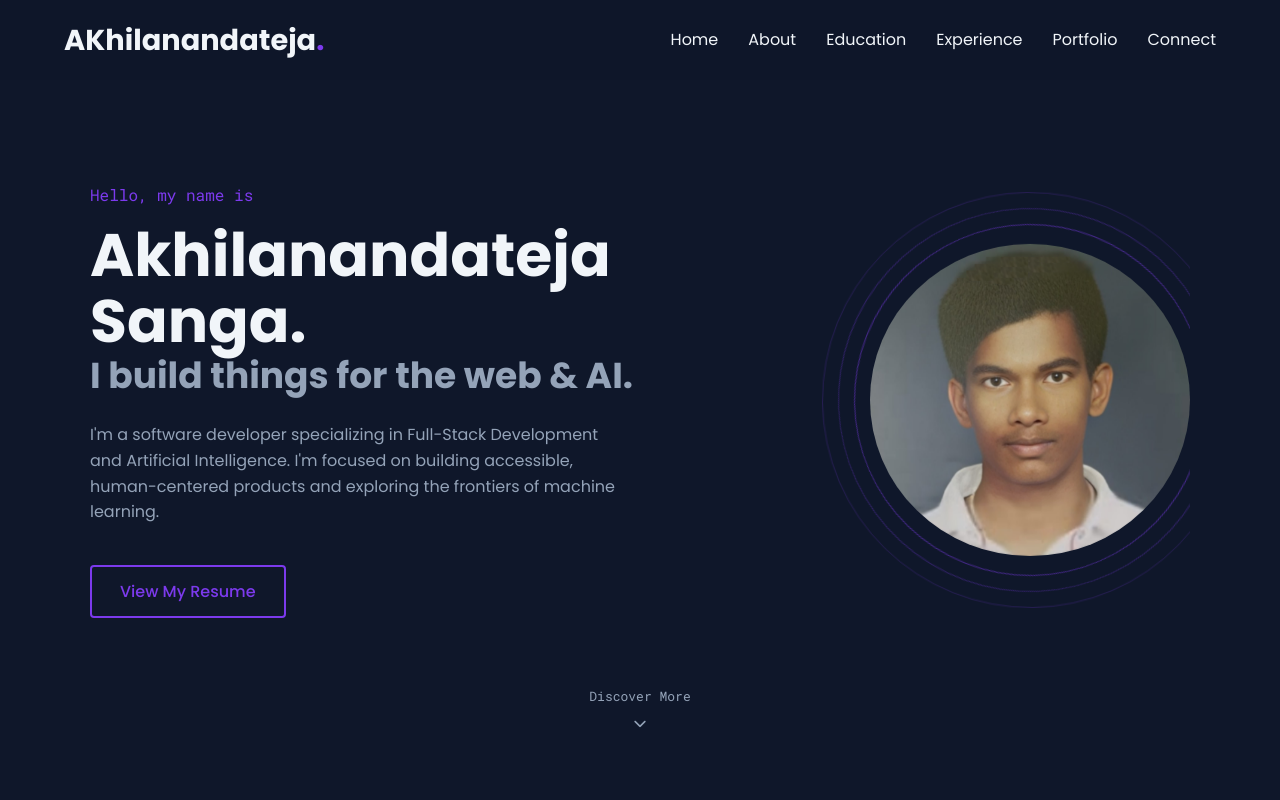
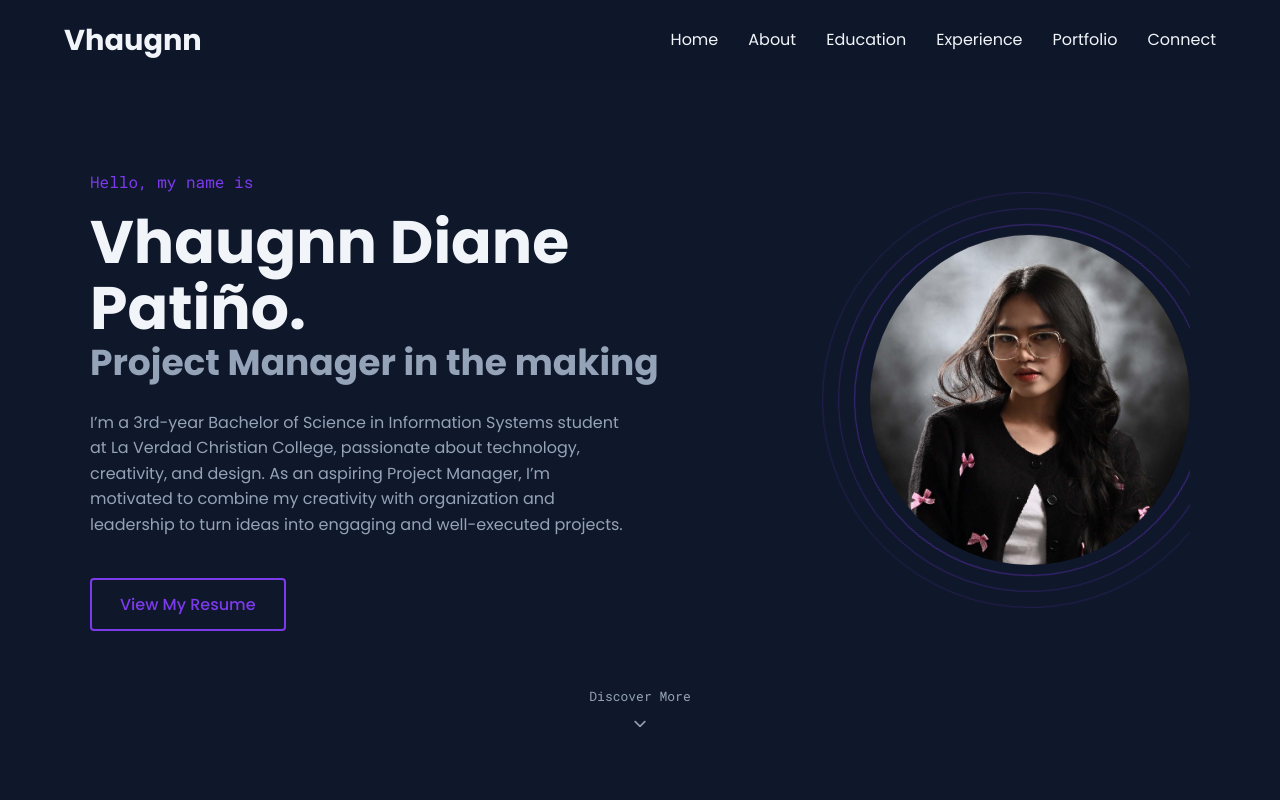
Before and after one commit to vhaugnndianepatino/personal-portfolio, a React (Vite) app: page / in a window 1280 px wide. Shown: the top 800 px of the page. Built offline with nearby package versions, Linux system fonts and the light colour scheme.

Commit message:
Edited the Home Page with my Information and Image

```diff
--- a/index.html
+++ b/index.html
@@ -11,7 +11,7 @@
     <meta property="og:url" content="https://akhilanandateja.github.io/portfolio/" />
     <meta property="og:type" content="website" />
 
-    <link rel="icon" type="image/png" href="./images/aki.png">
+    <link rel="icon" type="image/png" href="./images\vhaugnn.jpg">
     <link rel="stylesheet" href="https://cdnjs.cloudflare.com/ajax/libs/font-awesome/6.1.1/css/all.min.css">
     <link rel="stylesheet" href="/style.css">
     <link href="https://fonts.googleapis.com/css2?family=Poppins:wght@400;500;700&family=Roboto+Mono:wght@400;700&display=swap" rel="stylesheet">
--- a/src/App.jsx
+++ b/src/App.jsx
@@ -24,7 +24,7 @@ function App() {
   <header id="navbar">
     <div className="nav-content">
       <a href="#home" className="nav-logo">
-        AKhilanandateja<b>.</b>
+        Vhaugnn<b></b>
       </a>
       <div className="hamburger" onclick="toggleMenu()">
         <div className="line1" />
@@ -60,16 +60,16 @@ function App() {
       <div className="hero-content">
         <div className="hero-text">
           <p className="intro-text">Hello, my name is</p>
-          <h1 className="hero-name">Akhilanandateja Sanga.</h1>
-          <h2 className="hero-tagline">I build things for the web &amp; AI.</h2>
+          <h1 className="hero-name">Vhaugnn Diane Patiño.</h1>
+          <h2 className="hero-tagline">Project Manager in the making</h2>
           <p className="hero-description">
-            I'm a software developer specializing in Full-Stack Development and
-            Artificial Intelligence. I'm focused on building accessible,
-            human-centered products and exploring the frontiers of machine
-            learning.
+            I’m a 3rd-year Bachelor of Science in Information Systems student at La Verdad Christian College,
+            passionate about technology, creativity, and design. As an aspiring Project Manager,
+            I’m motivated to combine my creativity with organization and leadership to turn ideas into engaging
+            and well-executed projects.
           </p>
           <a
-            href="https://drive.google.com/file/d/1yVu6gxHdZKXBO_zfHP1e8mp24NXjkCAT/view?usp=sharing"
+            href="https://drive.google.com/file/d/1sgzSBcBOvU33s6z1tsXiBuH8OX_2X1cs/view?usp=sharing"
             className="btn"
             target="_blank"
             rel="noopener noreferrer"
@@ -82,7 +82,7 @@ function App() {
           <div className="orbiting-ring ring-2" />
           <div className="orbiting-ring ring-3" />
           <img
-            src="./images/aki.png"
+            src="./images\vhaugnn.jpg"
             alt="Akhilanandateja Sanga"
             className="hero-image"
           />
```
Also changed, not shown: public/images/aki.png (deleted), public/images/vhaugnn.jpg (added).
